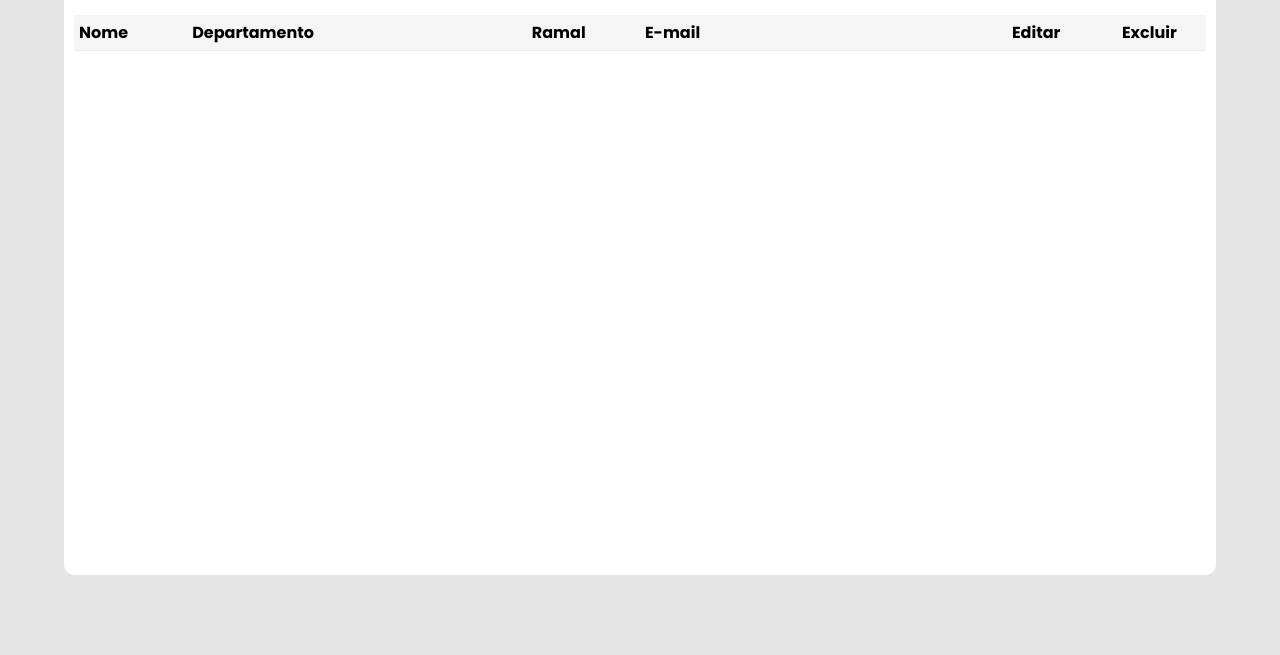
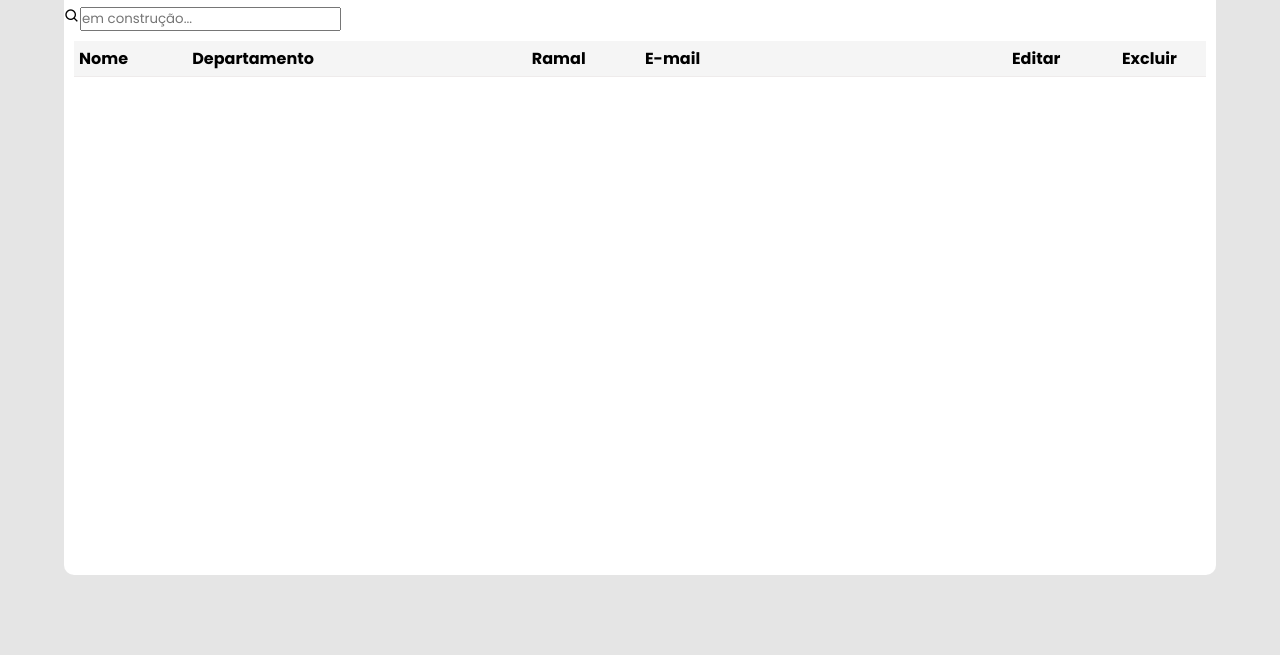
Before and after one commit to laurourbano/lista-de-ramais-crfpr, a plain HTML site: page index.html in a window 1280 px wide. Shown: the part 145-800 px from the top of the page. Drawn offline with nearby package versions, Linux system fonts and the light colour scheme.

Commit message:
ideia de nova funcionalidade
busca ao digitar parte de uma palavra ou ramal

```diff
--- a/index.html
+++ b/index.html
@@ -16,6 +16,10 @@
     <div class="header">
       <span>Lista de ramais</span>
       <button onclick="openModal()" id="new">Incluir</i></button>
+    </div>
+
+    <div>
+      <label for="m-busca"><i class='bx bx-search'><input id="m-busca" type="search" placeholder="em construção..." readonly/></i></label>
     </div>
 
     <div class="divTable">
--- a/script.js
+++ b/script.js
@@ -1,3 +1,4 @@
+const sBusca = document.querySelector('#m-busca')
 const modal = document.querySelector('.modal-container')
 const tbody = document.querySelector('tbody')
 const sNome = document.querySelector('#m-nome')
```
